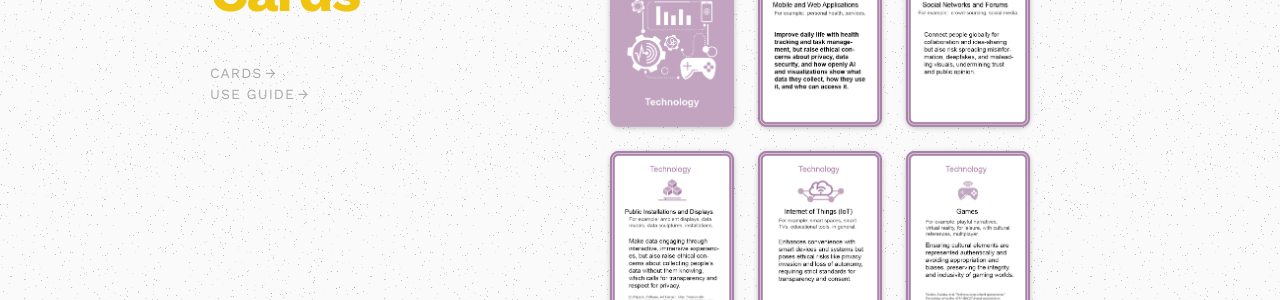
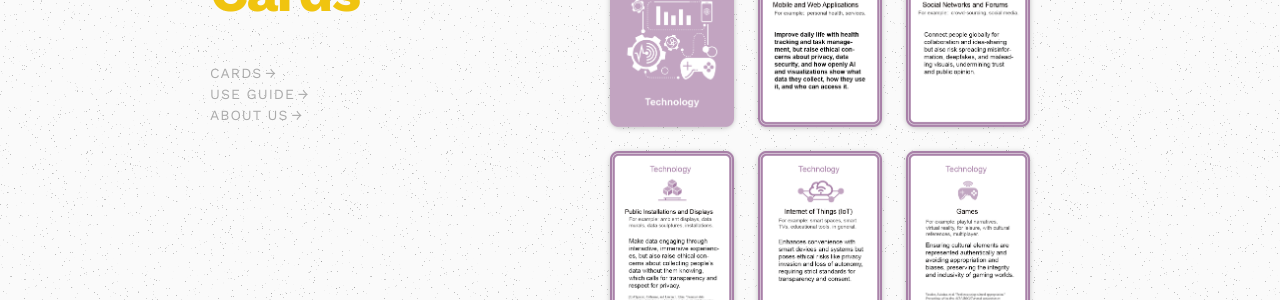
Before and after one commit to aivisethicards/aivisethicards.github.io, a Jekyll site: the page gallery.html, which Jekyll copies as it is, in a window 1280 px wide. Shown: the part 163-463 px from the top of the page. Built offline with Jekyll 4.4.1, drawn with Linux system fonts in a browser that asks for light colours.

Commit message:
Unhide About Us (people) page in navigation

```diff
--- a/_includes/nav.html
+++ b/_includes/nav.html
@@ -3,5 +3,5 @@
 <!--   <a class="single-nav" href="/workshop.html">Workshop</a> -->
   <a class="single-nav" href="/guidelines.html">Use Guide</a>
 <!--   <a class="single-nav" href="/publication.html">Publications</a> -->
-<!--   <a class="single-nav" href="/people.html">About Us</a> -->
+  <a class="single-nav" href="/people.html">About Us</a>
 </div>
--- a/gallery.html
+++ b/gallery.html
@@ -32,7 +32,7 @@
                 <!-- <a class="single-nav" href="/workshop.html">Workshop</a> -->
                 <a class="single-nav" href="/guidelines.html">Use Guide</a>
 <!--                 <a class="single-nav" href="/publication.html">Publications</a> -->
-<!--                 <a class="single-nav" href="/people.html">About Us</a> -->
+                <a class="single-nav" href="/people.html">About Us</a>
             </div>
         </header>
 
```
